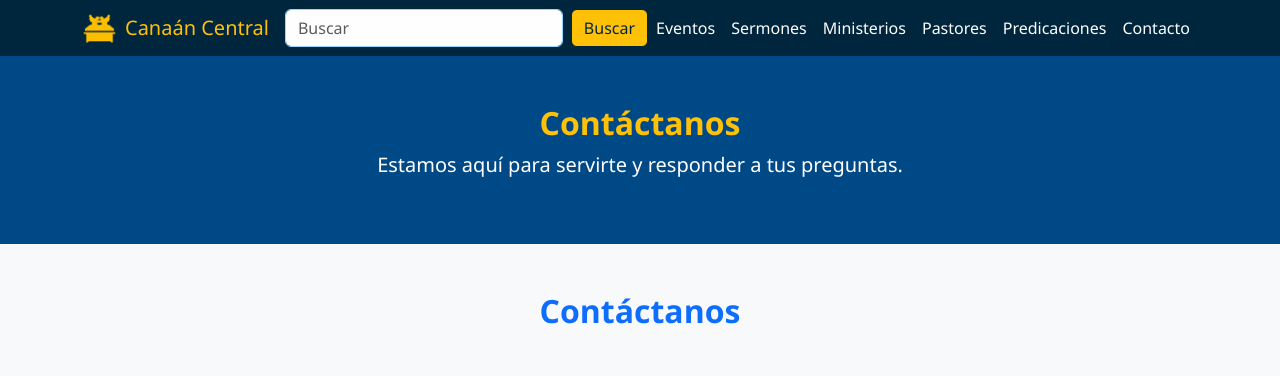
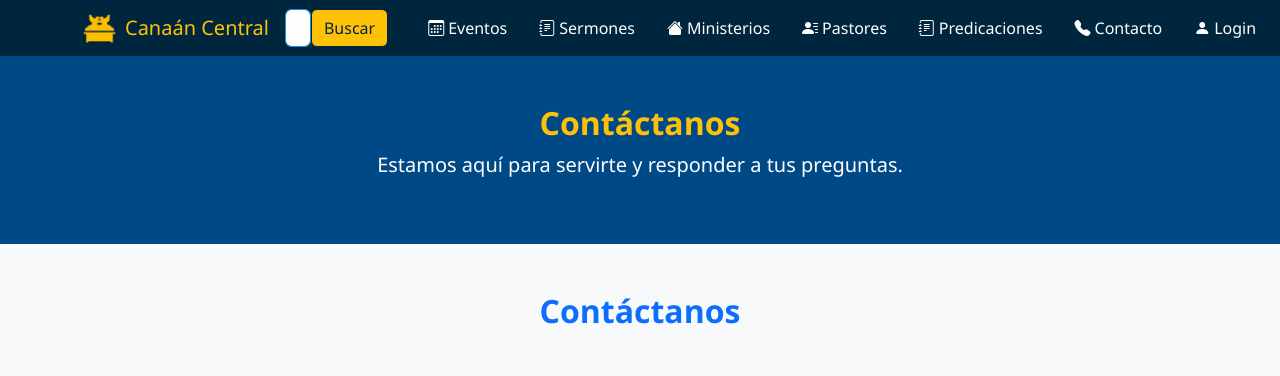
Before and after one commit to Edgar001ruiz/Proyecto_Canaan, a PHP site: page /pages/contacto.php in a window 1280 px wide. Shown: the top 376 px of the page. Run offline with PHP 8.4, Linux system fonts and the light colour scheme.

Commit message:
Update header.php
con iconos

```diff
--- a/canaan-frontend/components/header.php
+++ b/canaan-frontend/components/header.php
@@ -2,10 +2,11 @@
 <html lang="es">
 <head>
   <meta charset="UTF-8">
-  <title>Iglesia Canaán Central</title>
+  <title>Iglesia Canaán Central </title>
   <link href="https://cdn.jsdelivr.net/npm/bootstrap@5.3.3/dist/css/bootstrap.min.css" rel="stylesheet">
   <link rel="stylesheet" href="../assets/css/style.css">
   <link href="https://cdn.jsdelivr.net/npm/bootstrap-icons@1.10.5/font/bootstrap-icons.css" rel="stylesheet">
+
 
 </head>
 <body>
@@ -16,21 +17,19 @@
     <img src="../assets/img/logo canaan_angeles.png" style="width: 35px;" alt="logo canaan">
     <a class="navbar-brand text-warning ms-2" href="home.php">Canaán Central</a>
 
-    <!-- Botón de colapso para móviles -->
-    <button class="navbar-toggler" type="button" data-bs-toggle="collapse" data-bs-target="#menu">
-      <span class="navbar-toggler-icon"></span>
-    </button>
+
 
     <!-- Contenido colapsable -->
     <div class="collapse navbar-collapse justify-content-between" id="menu">
 
       <!-- Buscador centrado -->
-      <form class="d-flex mx-auto" style="width: 40%;">
-  <input class="form-control me-2"
+     <form class="d-flex mx-auto" style="width: 60%;">
+  <input class="form-control me -2 w-100"
          type="search"
+         name="q"
          placeholder="Buscar"
          aria-label="Buscar"
-         style="background-color:rgb(254, 254, 255); color: #00263e; border-color:rgb(151, 214, 255);">
+         style="background-color: rgb(254, 254, 255); color: #00263e; border-color: rgb(25, 144, 223);">
 
   <button class="btn"
           type="submit"
@@ -39,16 +38,53 @@
   </button>
 </form>
 
-      <!-- Menú de navegación -->
-      <ul class="navbar-nav ms-auto">
-        <li class="nav-item"><a class="nav-link text-white" href="eventos.php">Eventos</a></li>
-        <li class="nav-item"><a class="nav-link text-white" href="sermones.php">Sermones</a></li>
-        <li class="nav-item"><a class="nav-link text-white" href="ministerios.php">Ministerios</a></li>
-        <li class="nav-item"><a class="nav-link text-white" href="pastores.php">Pastores</a></li>
-        <li class="nav-item"><a class="nav-link text-white" href="predicaciones.php">Predicaciones</a></li>
-        <li class="nav-item"><a class="nav-link text-white" href="contacto.php">Contacto</a></li>
+ <ul>
+  </ul>
+ <ul class="navbar-nav ms-auto d-flex align-items-center gap-3">
+
+        <li class="nav-item">
+          <a class="nav-link text-white d-flex align-items-center" href="eventos.php">
+            <i class="bi bi-calendar3 me-1"></i> Eventos
+          </a>
+        </li>
+
+        <li class="nav-item">
+          <a class="nav-link text-white d-flex align-items-center" href="sermones.php">
+            <i class="bi bi-journal-text me-1"></i> Sermones
+          </a>
+        </li>
+
+        <li class="nav-item">
+          <a class="nav-link text-white d-flex align-items-center" href="ministerios.php">
+            <i class="bi bi-house-fill me-1"></i> Ministerios
+          </a>
+        </li>
+
+        <li class="nav-item">
+          <a class="nav-link text-white d-flex align-items-center" href="pastores.php">
+            <i class="bi bi-person-lines-fill me-1"></i> Pastores
+          </a>
+        </li>
+
+        <li class="nav-item">
+          <a class="nav-link text-white d-flex align-items-center" href="predicaciones.php">
+            <i class="bi bi-journal-text me-1"></i> Predicaciones
+          </a>
+        </li>
+
+        <li class="nav-item">
+          <a class="nav-link text-white d-flex align-items-center" href="contacto.php">
+            <i class="bi bi-telephone-fill me-1"></i> Contacto
+          </a>
+        </li>
+
+        <li class="nav-item">
+          <a class="nav-link text-white d-flex align-items-center" href="login.php">
+            <i class="bi bi-person-fill me-1"></i>Login
+          </a>
+        </li>
+
       </ul>
-
     </div>
   </div>
 </nav>
```
